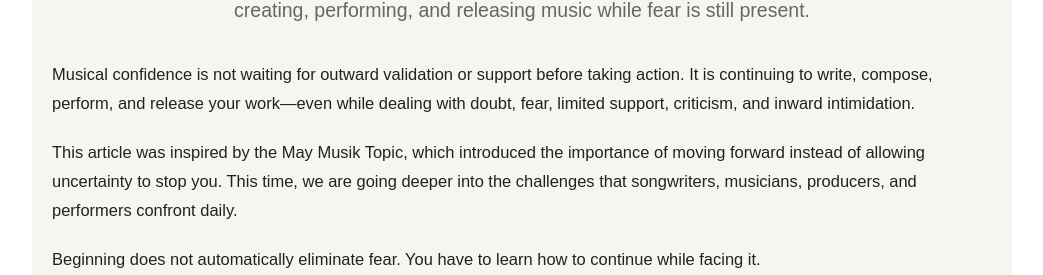
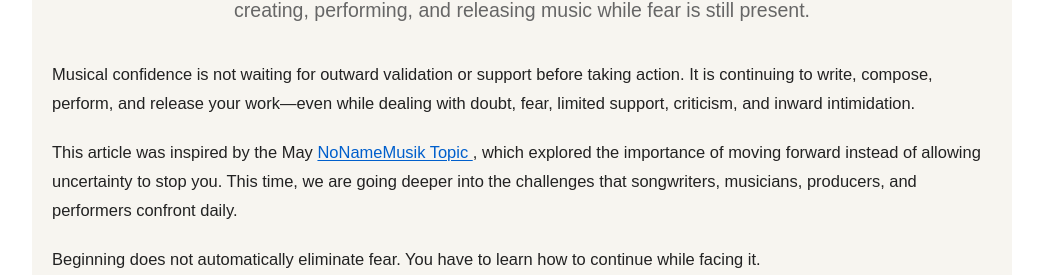
Before and after one commit to santv777/musiktopics, a Next.js app: page /confidence-while-fear-is-present in a window 1280 px wide. Shown: the part 872-1147 px from the top of the page, without its empty margins (118-1161 px from the left). Built offline with nearby package versions, Linux system fonts and the light colour scheme.

Commit message:
Add site metadata and fix previous topic link

```diff
--- /dev/null
+++ b/app/robots.ts
@@ -0,0 +1,11 @@
+import type { MetadataRoute } from "next";
+
+export default function robots(): MetadataRoute.Robots {
+  return {
+    rules: {
+      userAgent: "*",
+      allow: "/",
+    },
+    sitemap: "https://musiktopics.com/sitemap.xml",
+  };
+}
--- /dev/null
+++ b/app/sitemap.ts
@@ -0,0 +1,47 @@
+import type { MetadataRoute } from "next";
+
+export default function sitemap(): MetadataRoute.Sitemap {
+  const baseUrl = "https://musiktopics.com";
+
+  return [
+    {
+      url: baseUrl,
+      lastModified: "2026-08-08",
+      changeFrequency: "monthly",
+      priority: 1,
+    },
+    {
+      url: `${baseUrl}/confidence-while-fear-is-present`,
+      lastModified: "2026-08-08",
+      changeFrequency: "monthly",
+      priority: 0.9,
+    },
+    {
+      url: `${baseUrl}/topics-june`,
+      changeFrequency: "monthly",
+      priority: 0.8,
+    },
+    {
+      url: `${baseUrl}/latest-news`,
+      changeFrequency: "daily",
+      priority: 0.8,
+    },
+    {
+      url: `${baseUrl}/atlanta-topics`,
+      changeFrequency: "daily",
+      priority: 0.8,
+    },
+    {
+      url: `${baseUrl}/about`,
+      lastModified: "2026-08-08",
+      changeFrequency: "yearly",
+      priority: 0.5,
+    },
+    {
+      url: `${baseUrl}/contact`,
+      lastModified: "2026-08-08",
+      changeFrequency: "yearly",
+      priority: 0.4,
+    },
+  ];
+}
--- a/content/augustBlogHtml.ts
+++ b/content/augustBlogHtml.ts
@@ -450,12 +450,18 @@ export const augustBlogHtml = String.raw`
     and inward intimidation.
   </p>
 
-  <p>
-    This article was inspired by the May Musik Topic, which introduced the
-    importance of moving forward instead of allowing uncertainty to stop you.
-    This time, we are going deeper into the challenges that songwriters,
-    musicians, producers, and performers confront daily.
-  </p>
+<p>
+  This article was inspired by the May
+  <a
+    href="https://nonamemusik.com/topics_may"
+    style="color: #005fcc; text-decoration: underline; text-underline-offset: 2px;"
+  >
+    NoNameMusik Topic
+  </a>,
+  which explored the importance of moving forward instead of allowing
+  uncertainty to stop you. This time, we are going deeper into the challenges
+  that songwriters, musicians, producers, and performers confront daily.
+</p>
 
   <p>
     Beginning does not automatically eliminate fear. You have to learn how to
```
